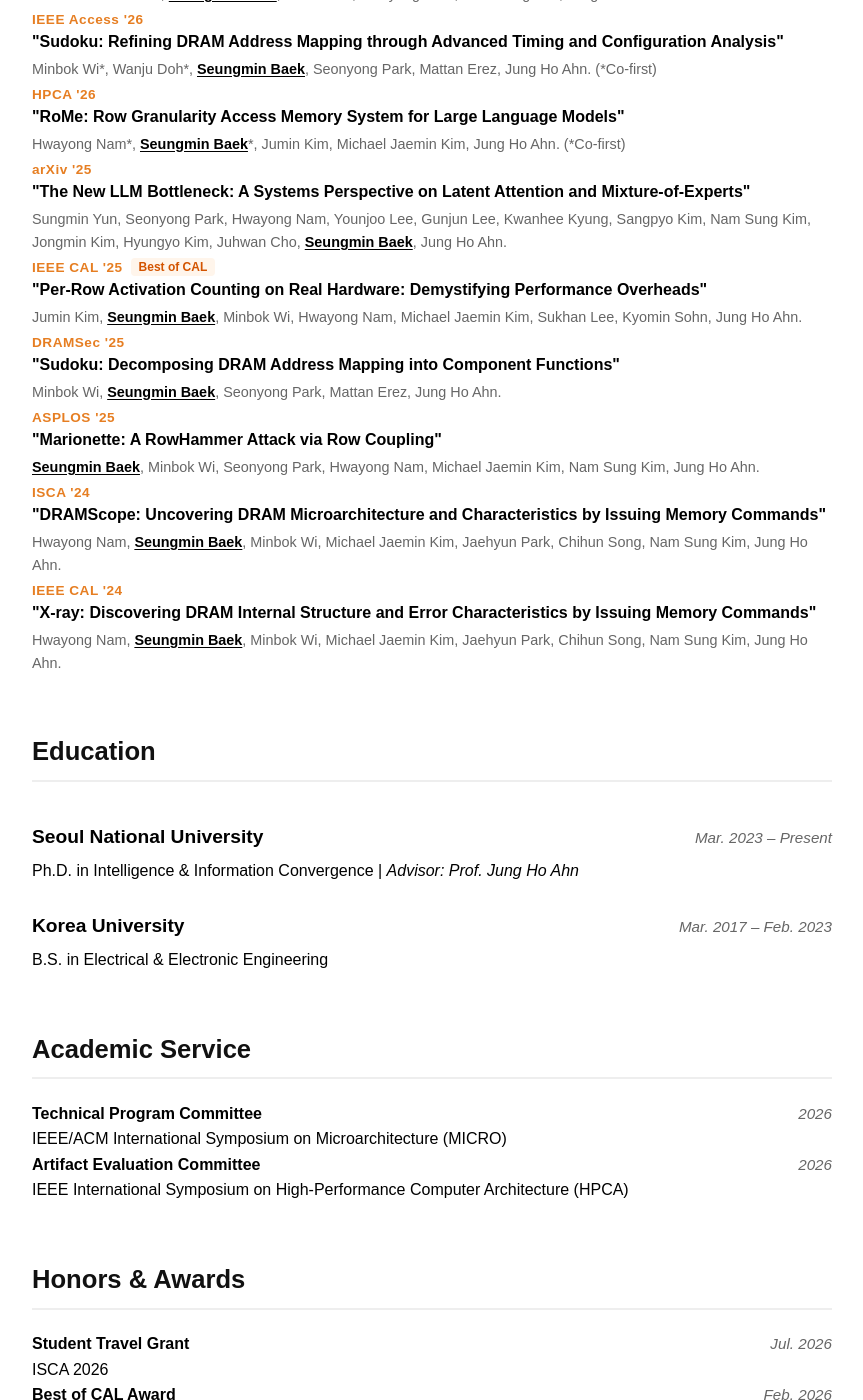
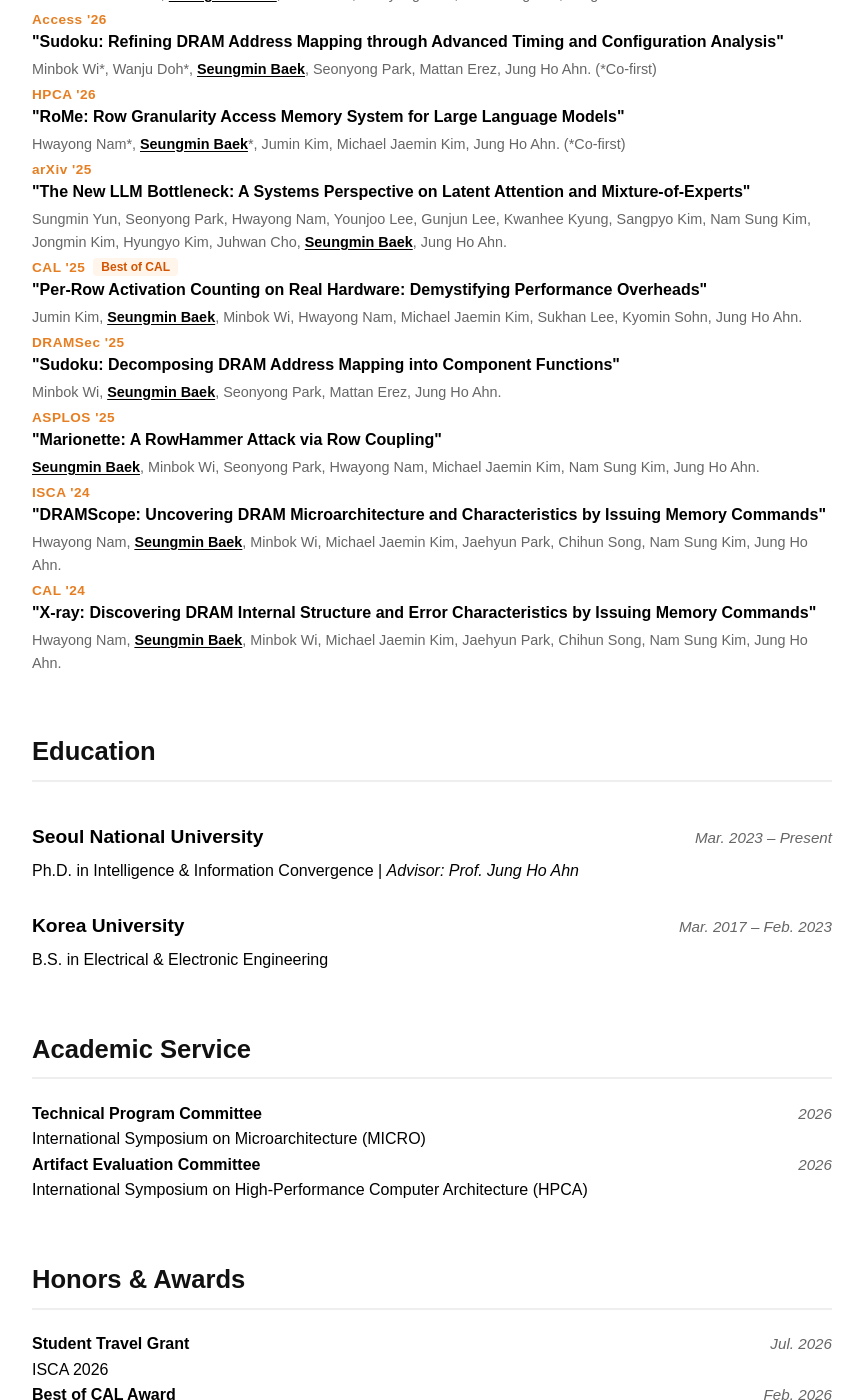
Before and after one commit to bsm1244/bsm1244.github.io, a Jekyll site: the page built from index.md, in a window 1280 px wide and 1400 px high, scrolled down 1019 px. Shown: the whole window, without its empty margins (208-1071 px from the left). Built offline with Jekyll 4.4.1, drawn with Linux system fonts in a browser that asks for light colours.

```diff
--- a/index.md
+++ b/index.md
@@ -195,13 +195,13 @@ title: Seungmin Baek
 </div>
 
 <div class="pub-item">
-  <span class="pub-venue">IEEE S&P '26</span>
+  <span class="pub-venue">S&P '26</span>
   <span class="pub-title">"SoK: Systematizing a Decade of Architectural RowHammer Defenses Through the Lens of Streaming Algorithms"</span>
   <div class="pub-authors">Michael Jaemin Kim, <span class="me">Seungmin Baek</span>, Jumin Kim, Hwayong Nam, Nam Sung Kim, Jung Ho Ahn.</div>
 </div>
 
 <div class="pub-item">
-  <span class="pub-venue">IEEE Access '26</span>
+  <span class="pub-venue">Access '26</span>
   <span class="pub-title">"Sudoku: Refining DRAM Address Mapping through Advanced Timing and Configuration Analysis"</span>
   <div class="pub-authors">Minbok Wi*, Wanju Doh*, <span class="me">Seungmin Baek</span>, Seonyong Park, Mattan Erez, Jung Ho Ahn. (*Co-first)</div>
 </div>
@@ -219,7 +219,7 @@ title: Seungmin Baek
 </div>
 
 <div class="pub-item">
-  <span class="pub-venue">IEEE CAL '25</span><span class="award-tag">Best of CAL</span>
+  <span class="pub-venue">CAL '25</span><span class="award-tag">Best of CAL</span>
   <span class="pub-title">"Per-Row Activation Counting on Real Hardware: Demystifying Performance Overheads"</span>
   <div class="pub-authors">Jumin Kim, <span class="me">Seungmin Baek</span>, Minbok Wi, Hwayong Nam, Michael Jaemin Kim, Sukhan Lee, Kyomin Sohn, Jung Ho Ahn.</div>
 </div>
@@ -243,7 +243,7 @@ title: Seungmin Baek
 </div>
 
 <div class="pub-item">
-  <span class="pub-venue">IEEE CAL '24</span>
+  <span class="pub-venue">CAL '24</span>
   <span class="pub-title">"X-ray: Discovering DRAM Internal Structure and Error Characteristics by Issuing Memory Commands"</span>
   <div class="pub-authors">Hwayong Nam, <span class="me">Seungmin Baek</span>, Minbok Wi, Michael Jaemin Kim, Jaehyun Park, Chihun Song, Nam Sung Kim, Jung Ho Ahn.</div>
 </div>
@@ -274,7 +274,7 @@ title: Seungmin Baek
     <strong>Technical Program Committee</strong>
     <span class="item-date">2026</span>
   </div>
-  <span class="item-desc">IEEE/ACM International Symposium on Microarchitecture (MICRO)</span>
+  <span class="item-desc">International Symposium on Microarchitecture (MICRO)</span>
 </div>
 
 <div class="item-item">
@@ -282,7 +282,7 @@ title: Seungmin Baek
     <strong>Artifact Evaluation Committee</strong>
     <span class="item-date">2026</span>
   </div>
-  <span class="item-desc">IEEE International Symposium on High-Performance Computer Architecture (HPCA)</span>
+  <span class="item-desc">International Symposium on High-Performance Computer Architecture (HPCA)</span>
 </div>
 
 ## Honors & Awards
```
